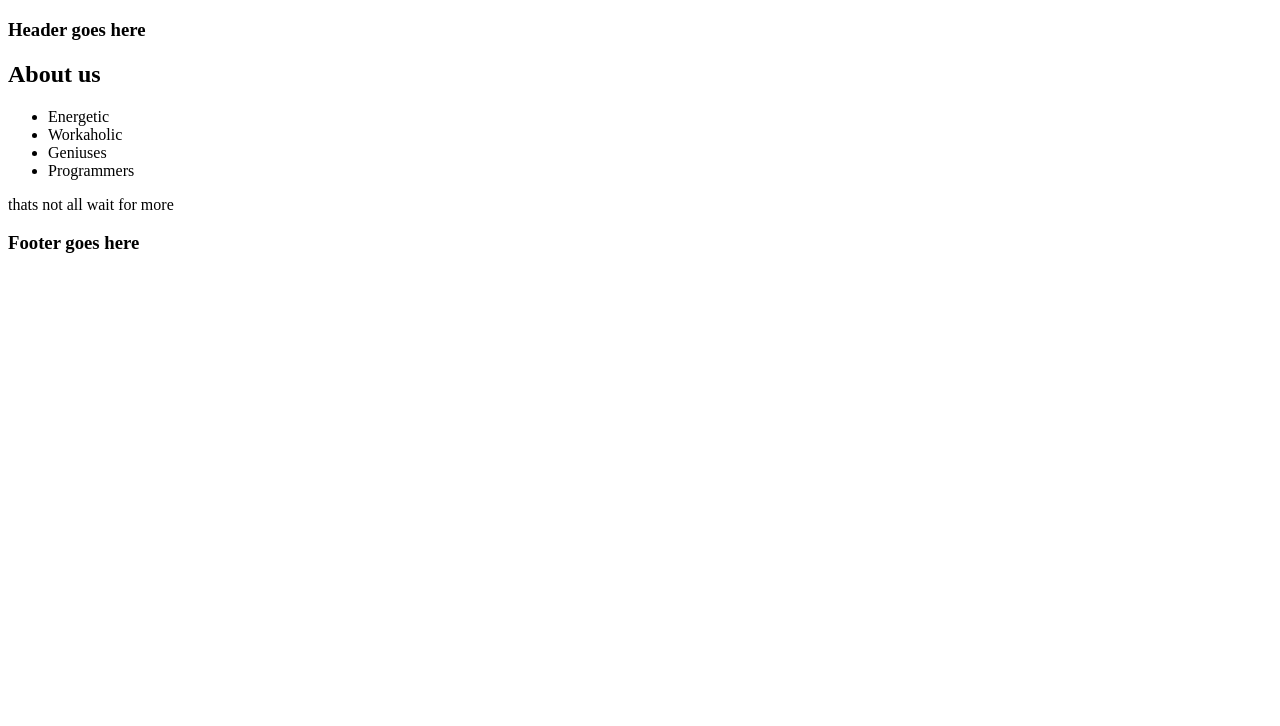
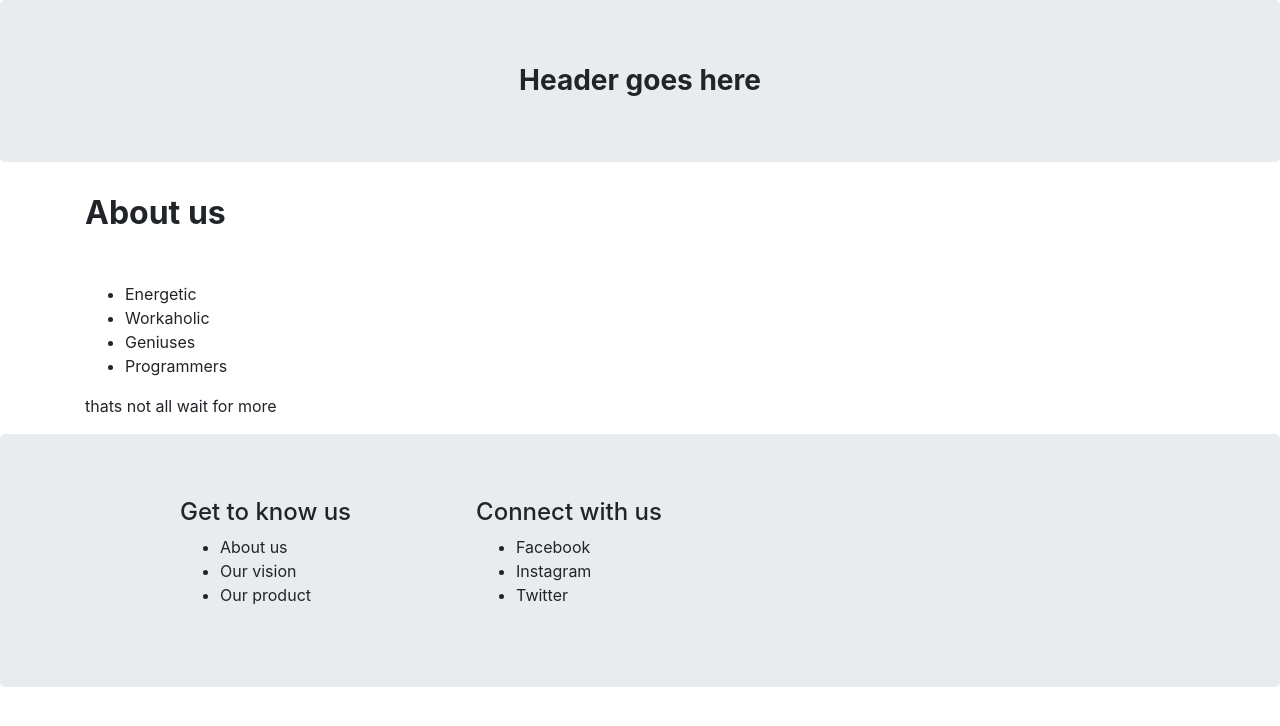
Before and after one commit to hmoa12/react-starter-kit, a React app: page /about in a window 1280 px wide. Shown: the top 726 px of the page. Built offline with nearby package versions, Linux system fonts and the light colour scheme.

Commit message:
structure base layout

```diff
--- a/package.json
+++ b/package.json
@@ -20,9 +20,11 @@
   },
   "homepage": "https://github.com/nabstar/react-starter-kit#readme",
   "dependencies": {
+    "bootstrap": "4.1.3",
     "react": "16.5.2",
     "react-dom": "16.5.2",
-    "react-router-dom": "4.3.1"
+    "react-router-dom": "4.3.1",
+    "reactstrap": "6.5.0"
   },
   "devDependencies": {
     "@babel/core": "7.1.2",
--- a/src/components/About.js
+++ b/src/components/About.js
@@ -1,10 +1,12 @@
 import React from 'react';
+import { Container } from 'reactstrap';
 
+import 'styles/components/about.scss';
 
 const About = () => ({
   render() {
     return(
-      <div className='about'>
+      <Container>
         <h2> About us </h2>
 
         <ul>
@@ -15,7 +17,7 @@ const About = () => ({
         </ul>
 
         <p> thats not all wait for more </p>
-      </div>
+      </Container>
     );
   }
 });
--- a/src/components/App.js
+++ b/src/components/App.js
@@ -10,9 +10,9 @@ const App = props => ({
 
     return(
       <div>
-        <Header />
+        <header><Header /></header>
           <main>{props.children}</main>
-        <Footer />
+        <footer><Footer /></footer>
       </div>
     );
 
--- a/src/components/Footer.js
+++ b/src/components/Footer.js
@@ -1,13 +1,39 @@
 import React from 'react';
+import { Jumbotron, Container, Row, Col } from 'reactstrap';
+
+import 'styles/components/footer.scss';
 
 const Footer = () => ({
 
   render() {
 
     return(
-      <div className='footer'>
-          <h3> Footer goes here </h3>
-      </div>
+      <Jumbotron>
+        <Container>
+          <Row>
+            <Col sm={{size: 'auto', offset: 1}}>
+
+              <h4>Get to know us</h4>
+              <ul>
+                <li>About us</li>
+                <li>Our vision</li>
+                <li>Our product</li>
+              </ul>
+
+            </Col>
+
+            <Col sm={{size: 'auto', offset: 1}}>
+              <h4>Connect with us</h4>
+              <ul>
+                <li>Facebook</li>
+                <li>Instagram</li>
+                <li>Twitter</li>
+              </ul>
+            </Col>
+
+          </Row>
+        </Container>
+      </Jumbotron>
     );
 
   }
--- a/src/components/Header.js
+++ b/src/components/Header.js
@@ -1,4 +1,8 @@
 import React from 'react';
+import { Jumbotron } from 'reactstrap';
+
+import 'styles/components/header.scss';
+
 
 
 const Header = () => ({
@@ -6,13 +10,15 @@ const Header = () => ({
   render() {
 
     return(
-      <div className='header'>
-          <h3> Header goes here </h3>
-      </div>
+      <Jumbotron>
+        <h3> Header goes here </h3>
+      </Jumbotron>
     );
 
   }
 
 })
 
+
+
 export default Header;
--- a/src/components/Home.js
+++ b/src/components/Home.js
@@ -1,14 +1,119 @@
 import React from 'react';
 import {Link} from 'react-router-dom';
+import { Container, Button, Col, Row, Card, CardImg } from 'reactstrap';
+
+import 'styles/components/home.scss';
 
 
 const Home = () => ({
   render() {
     return (
-      <div className='innerWrapper'>
-        <h2> Hey guys welcome aboard </h2>
-        <Link to='about' >Learn more about us </Link>
-      </div>
+      <Container>
+        <Row>
+          <Col>
+            <h2> Hey guys welcome aboard </h2>
+            <Link to='about'>
+              <Button color='primary'>Learn more about us</Button>
+            </Link>
+          </Col>
+
+          <Col>
+            <h2 className='intro'> Intro </h2>
+            <p>
+              Lorem ipsum dolor sit amet, consectetur adipisicing elit,
+              sed do eiusmod tempor incididunt ut labore et dolore magna aliqua.
+              Ut enim ad minim veniam, quis nostrud exercitation ullamco laboris
+              nisi ut aliquip ex ea commodo consequat. Duis aute irure dolor in
+              reprehenderit in voluptate velit esse cillum dolore eu fugiat nulla
+              pariatur. Excepteur sint occaecat cupidatat non proident, sunt in
+              culpa qui officia deserunt mollit anim id est laborum.
+              Lorem ipsum dolor sit amet, consectetur adipisicing elit,
+              sed do eiusmod tempor incididunt ut labore et dolore magna aliqua.
+              Ut enim ad minim veniam, quis nostrud exercitation ullamco laboris
+              nisi ut aliquip ex ea commodo consequat. Duis aute irure dolor in
+              reprehenderit in voluptate velit esse cillum dolore eu fugiat nulla
+              pariatur. Excepteur sint occaecat cupidatat non proident, sunt in
+              culpa qui officia deserunt mollit anim id est laborum.
+            </p>
+          </Col>
+        </Row>
+        <Row>
+          <div>
+            <hr className='hr-primary'/>
+          </div>
+        </Row>
+        <Row>
+          <Col>
+            <Card>
+              <CardImg top width="100%" src="https://placeholdit.imgix.net/~text?txtsize=33&txt=318%C3%97180&w=318&h=180" alt="Card image cap"/>
+            </Card>
+          </Col>
+          <Col>
+            <Card>
+              <CardImg top width="100%" src="https://placeholdit.imgix.net/~text?txtsize=33&txt=318%C3%97180&w=318&h=180" alt="Card image cap"/>
+            </Card>
+          </Col>
+          <Col>
+            <Card>
+              <CardImg top width="100%" src="https://placeholdit.imgix.net/~text?txtsize=33&txt=318%C3%97180&w=318&h=180" alt="Card image cap"/>
+            </Card>
+          </Col>
+          <Col>
+            <Card>
+              <CardImg top width="100%" src="https://placeholdit.imgix.net/~text?txtsize=33&txt=318%C3%97180&w=318&h=180" alt="Card image cap"/>
+            </Card>
+          </Col>
+        </Row>
+        <Row>
+          <Col>
+            <Card>
+              <CardImg top width="100%" src="https://placeholdit.imgix.net/~text?txtsize=33&txt=318%C3%97180&w=318&h=180" alt="Card image cap"/>
+            </Card>
+          </Col>
+          <Col>
+            <Card>
+              <CardImg top width="100%" src="https://placeholdit.imgix.net/~text?txtsize=33&txt=318%C3%97180&w=318&h=180" alt="Card image cap"/>
+            </Card>
+          </Col>
+          <Col>
+            <Card>
+              <CardImg top width="100%" src="https://placeholdit.imgix.net/~text?txtsize=33&txt=318%C3%97180&w=318&h=180" alt="Card image cap"/>
+            </Card>
+          </Col>
+          <Col>
+            <Card>
+              <CardImg top width="100%" src="https://placeholdit.imgix.net/~text?txtsize=33&txt=318%C3%97180&w=318&h=180" alt="Card image cap"/>
+            </Card>
+          </Col>
+        </Row>
+        <Row>
+          <Col>
+            <Card>
+              <CardImg top width="100%" src="https://placeholdit.imgix.net/~text?txtsize=33&txt=318%C3%97180&w=318&h=180" alt="Card image cap"/>
+            </Card>
+          </Col>
+          <Col>
+            <Card>
+              <CardImg top width="100%" src="https://placeholdit.imgix.net/~text?txtsize=33&txt=318%C3%97180&w=318&h=180" alt="Card image cap"/>
+            </Card>
+          </Col>
+          <Col>
+            <Card>
+              <CardImg top width="100%" src="https://placeholdit.imgix.net/~text?txtsize=33&txt=318%C3%97180&w=318&h=180" alt="Card image cap"/>
+            </Card>
+          </Col>
+          <Col>
+            <Card>
+              <CardImg top width="100%" src="https://placeholdit.imgix.net/~text?txtsize=33&txt=318%C3%97180&w=318&h=180" alt="Card image cap"/>
+            </Card>
+          </Col>
+        </Row>
+        <Row>
+          <div>
+            <hr className='hr-primary'/>
+          </div>
+        </Row>
+      </Container>
     );
   }
 
--- a/src/index.js
+++ b/src/index.js
@@ -6,6 +6,8 @@ import { BrowserRouter } from 'react-router-dom';
 import App from './components/App';
 import Home from './components/Home';
 import About from './components/About';
+
+import 'bootstrap/dist/css/bootstrap.min.css';
 
 
 class Root extends React.Component {
--- a/src/styles/components/about.scss
+++ b/src/styles/components/about.scss
@@ -0,0 +1,4 @@
+.container h2 {
+  font-weight: bold;
+  margin-bottom: 50px;
+}
--- a/src/styles/components/footer.scss
+++ b/src/styles/components/footer.scss
@@ -0,0 +1,5 @@
+.jumbotron h3 {
+  font-weight: bold;
+  text-align: center;
+  margin-bottom: 0px;
+}
--- a/src/styles/components/header.scss
+++ b/src/styles/components/header.scss
@@ -0,0 +1,4 @@
+.jumbotron h3 {
+  font-weight: bold;
+  text-align: center;
+}
--- a/src/styles/components/home.scss
+++ b/src/styles/components/home.scss
@@ -0,0 +1,10 @@
+.container h2 {
+  font-weight: bold;
+  margin-bottom: 50px;
+}
+
+.intro {
+  font-weight: bold;
+  margin-bottom: 50px;
+  text-align: center;
+}
--- a/webpack.config.js
+++ b/webpack.config.js
@@ -37,7 +37,6 @@ module.exports = {
                 test: /\.(css|scss)$/,
                 use: [
                     'style-loader',
-                    'css-loader',
                     'sass-loader'
                 ]
             },
```
Also changed, not shown: 2 other files (tests, documents, lock files or other folders). Lines whose indentation alone changed are shown as unchanged.
